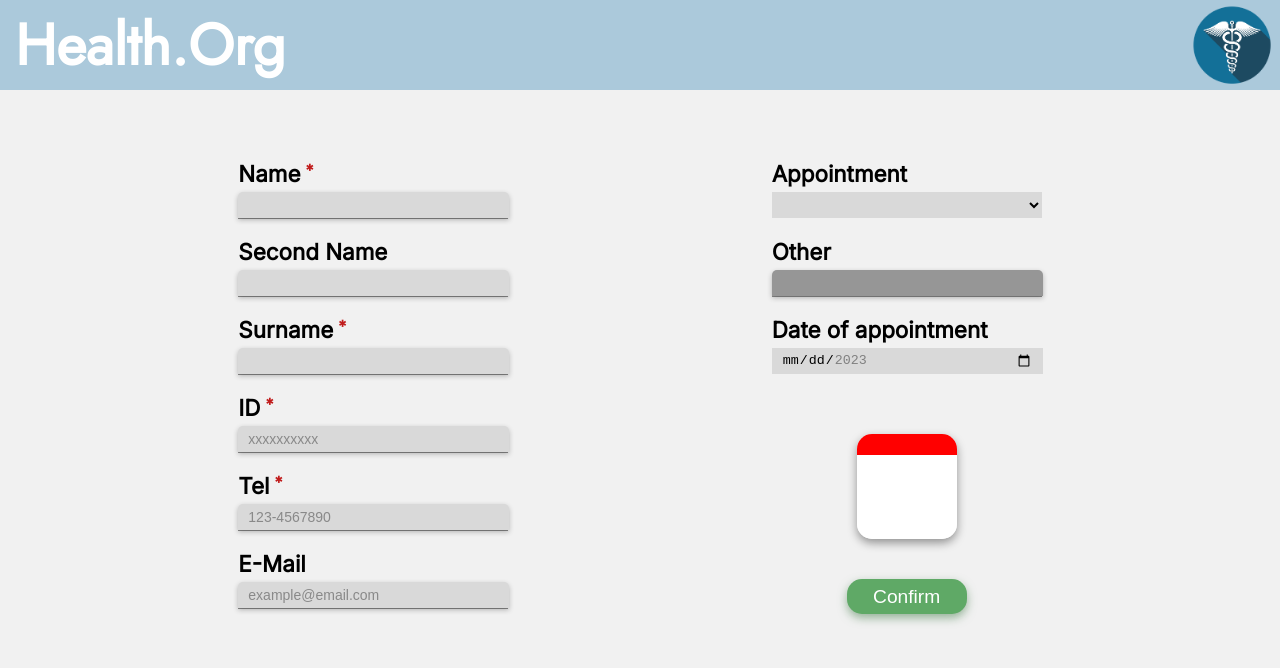
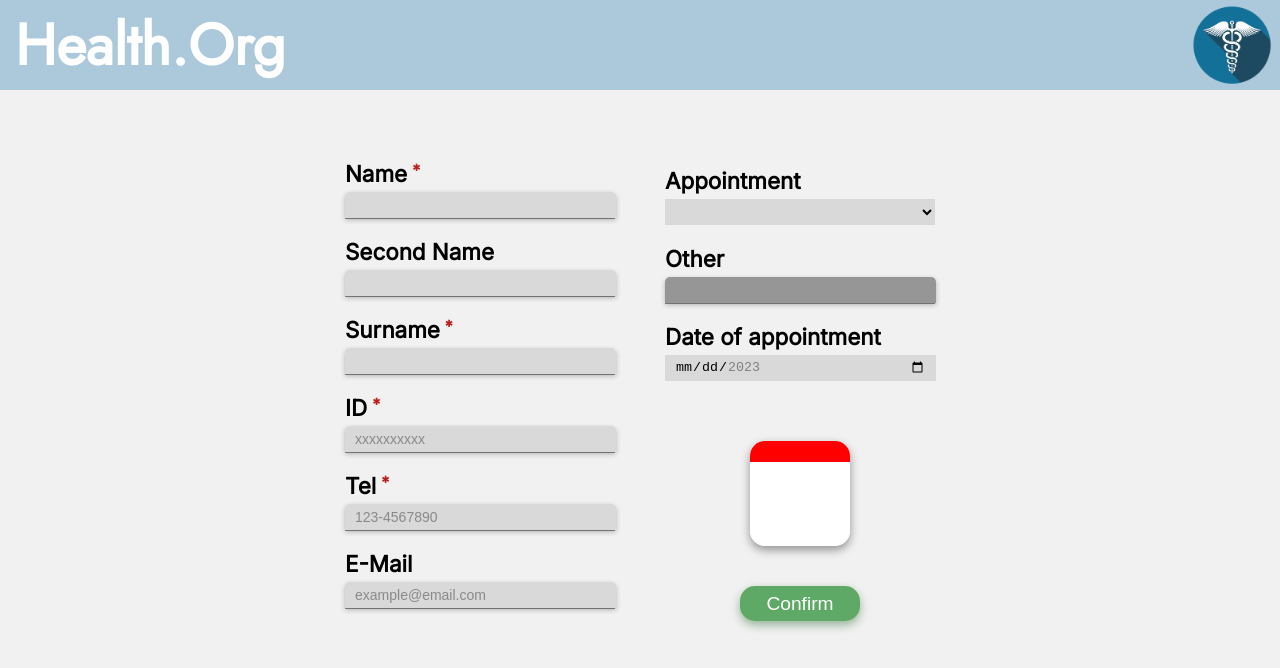
Before and after one commit to arizaxel16/Parcial_II, an Angular app in the folder Parcial_II/: page / in a window 1280 px wide. Shown: the top 668 px of the page. Built offline with nearby package versions, Linux system fonts and the light colour scheme.

Commit message:
router working

```diff
--- a/Parcial_II/src/app/app-routing.module.ts
+++ b/Parcial_II/src/app/app-routing.module.ts
@@ -1,7 +1,12 @@
 import { NgModule } from '@angular/core';
 import { RouterModule, Routes } from '@angular/router';
+import { FormComponent } from './form/form.component';
+import { TicketComponent } from './ticket/ticket.component';
 
-const routes: Routes = [];
+const routes: Routes = [
+  { path: '', component: FormComponent },
+  { path: 'ticket', component: TicketComponent }
+];
 
 @NgModule({
   imports: [RouterModule.forRoot(routes)],
--- a/Parcial_II/src/app/app.component.css
+++ b/Parcial_II/src/app/app.component.css
@@ -1,8 +1,4 @@
 #page_container {
-    display: flex;
-    justify-content: flex-start;
-    align-items: center;
-    flex-direction: column;
     height: 100vh;
     width: 100vw;
     background-color: #F1F1F1;
@@ -22,44 +18,5 @@
     align-items: center;
     flex-direction: row;
     background-color: #F1F1F1;
-    /* padding-bottom: 50px; */
     margin: 50px 0px 20px 0px;
 }
-
-.column {
-    display: flex;
-    align-items: center;
-    justify-content: flex-start;
-    flex-direction: column;
-    width: 40vh;
-    height: 100%;
-}
-
-@media (max-width: 800px) {
-    #data_container {
-        flex-direction: column;
-    }
-}
-
-button {
-    width: 120px;
-    height: 35px;
-    color: white;
-    font-size: 1.2rem;
-    background-color: #5fa966;
-    box-shadow: 0px 4px 10px 0px #4a804f8d;
-    border-radius: 15px;
-    border: none;
-    transition: transform 0.2s ease, box-shadow 0.2s ease, background-color 0.2s ease;
-    cursor: auto;
-}
-
-button:hover {
-    background-color: #427046;
-    box-shadow: 0px 4px 10px 0px #19361c4d;
-}
-
-button:active {
-    transform: translateY(2px);
-    box-shadow: 0px 4px 10px 0px #19361ca2;
-}
--- a/Parcial_II/src/app/app.component.html
+++ b/Parcial_II/src/app/app.component.html
@@ -3,12 +3,6 @@
     <app-header />
   </div>
   <div id="data_container">
-    <app-user-data class="column"/>
-    <div class="column">
-      <app-appointment-type-selector />
-      <app-calendar />
-      <button type="submit" (click)="onSubmit()">Confirm</button>
-    </div>
+    <router-outlet></router-outlet>
   </div>
 </div>
-<router-outlet></router-outlet>
--- a/Parcial_II/src/app/app.component.ts
+++ b/Parcial_II/src/app/app.component.ts
@@ -1,8 +1,4 @@
 import { Component } from '@angular/core';
-import { ViewChild } from '@angular/core';
-import { UserDataComponent } from './user-data/user-data.component';
-import { AppointmentTypeSelectorComponent } from './appointment-type-selector/appointment-type-selector.component';
-import { CalendarComponent } from './calendar/calendar.component';
 
 @Component({
   selector: 'app-root',
@@ -12,15 +8,4 @@ import { CalendarComponent } from './calendar/calendar.component';
 
 export class AppComponent {
   title = 'Parcial_II';
-  @ViewChild(UserDataComponent) userDataComponent: UserDataComponent | undefined;
-  @ViewChild(AppointmentTypeSelectorComponent) appointmentTypeSelectorComponent: AppointmentTypeSelectorComponent | undefined;
-  @ViewChild(CalendarComponent) calendarComponent: CalendarComponent | undefined;
-
-  onSubmit() {
-    if (this.userDataComponent && this.userDataComponent.isFormValid() && this.appointmentTypeSelectorComponent && this.appointmentTypeSelectorComponent.isFormValid() && this.calendarComponent && this.calendarComponent.isFormValid()) {
-      console.log('Form submitted successfully:', this.userDataComponent.userForm.value, this.appointmentTypeSelectorComponent.appointmentSelectForm.value, this.calendarComponent.calendarForm.value);
-    } else {
-      console.log('Form is invalid. Please check the fields.');
-    }
-  }
 }
--- a/Parcial_II/src/app/app.module.ts
+++ b/Parcial_II/src/app/app.module.ts
@@ -9,6 +9,7 @@ import { UserDataComponent } from './user-data/user-data.component';
 import { CalendarComponent } from './calendar/calendar.component';
 import { AppointmentTypeSelectorComponent } from './appointment-type-selector/appointment-type-selector.component';
 import { TicketComponent } from './ticket/ticket.component';
+import { FormComponent } from './form/form.component';
 
 @NgModule({
   declarations: [
@@ -17,7 +18,8 @@ import { TicketComponent } from './ticket/ticket.component';
     UserDataComponent,
     CalendarComponent,
     AppointmentTypeSelectorComponent,
-    TicketComponent
+    TicketComponent,
+    FormComponent
   ],
   imports: [
     BrowserModule,
--- /dev/null
+++ b/Parcial_II/src/app/form/form.component.css
@@ -0,0 +1,50 @@
+#form_container {
+    width: 100vw;
+    height: 100%;
+
+    display: flex;
+    flex-direction: row;
+    justify-content: center;
+    align-items: center;
+    margin: 0px;
+}
+
+@media (max-width: 800px) {
+    #form_container {
+        flex-direction: column;
+    }
+}
+
+.column {
+    display: flex;
+    align-items: center;
+    justify-content: flex-start;
+    flex-direction: column;
+    width: 40vh;
+    height: 100%;
+    height: max-content;
+}
+
+
+button {
+    width: 120px;
+    height: 35px;
+    color: white;
+    font-size: 1.2rem;
+    background-color: #5fa966;
+    box-shadow: 0px 4px 10px 0px #4a804f8d;
+    border-radius: 15px;
+    border: none;
+    transition: transform 0.2s ease, box-shadow 0.2s ease, background-color 0.2s ease;
+    cursor: auto;
+}
+
+button:hover {
+    background-color: #427046;
+    box-shadow: 0px 4px 10px 0px #19361c4d;
+}
+
+button:active {
+    transform: translateY(2px);
+    box-shadow: 0px 4px 10px 0px #19361ca2;
+}
--- /dev/null
+++ b/Parcial_II/src/app/form/form.component.html
@@ -0,0 +1,8 @@
+<div id="form_container">
+  <app-user-data class="column"/>
+  <div class="column">
+    <app-appointment-type-selector />
+    <app-calendar />
+    <button type="submit" (click)="onSubmit()">Confirm</button>
+  </div>
+</div>
--- /dev/null
+++ b/Parcial_II/src/app/form/form.component.ts
@@ -0,0 +1,30 @@
+import { Component } from '@angular/core';
+import { ViewChild } from '@angular/core';
+import { UserDataComponent } from '../user-data/user-data.component';
+import { AppointmentTypeSelectorComponent } from '../appointment-type-selector/appointment-type-selector.component';
+import { CalendarComponent } from '../calendar/calendar.component';
+import { Router } from '@angular/router';
+
+@Component({
+  selector: 'app-form',
+  templateUrl: './form.component.html',
+  styleUrls: ['./form.component.css']
+})
+export class FormComponent {
+  @ViewChild(UserDataComponent) userDataComponent: UserDataComponent | undefined;
+  @ViewChild(AppointmentTypeSelectorComponent) appointmentTypeSelectorComponent: AppointmentTypeSelectorComponent | undefined;
+  @ViewChild(CalendarComponent) calendarComponent: CalendarComponent | undefined;
+
+  constructor(private router: Router) { }
+
+  onSubmit() {
+    if (this.userDataComponent && this.userDataComponent.isFormValid() && this.appointmentTypeSelectorComponent && this.appointmentTypeSelectorComponent.isFormValid() && this.calendarComponent && this.calendarComponent.isFormValid()) {
+      console.log('Form submitted successfully:', this.userDataComponent.userForm.value, this.appointmentTypeSelectorComponent.appointmentSelectForm.value, this.calendarComponent.calendarForm.value);
+
+      // Navigate to the '/ticket' route
+      this.router.navigate(['/ticket']);
+    } else {
+      console.log('Form is invalid. Please check the fields.');
+    }
+  }
+}
```
Also changed, not shown: 1 other file (tests, documents, lock files or other folders).
